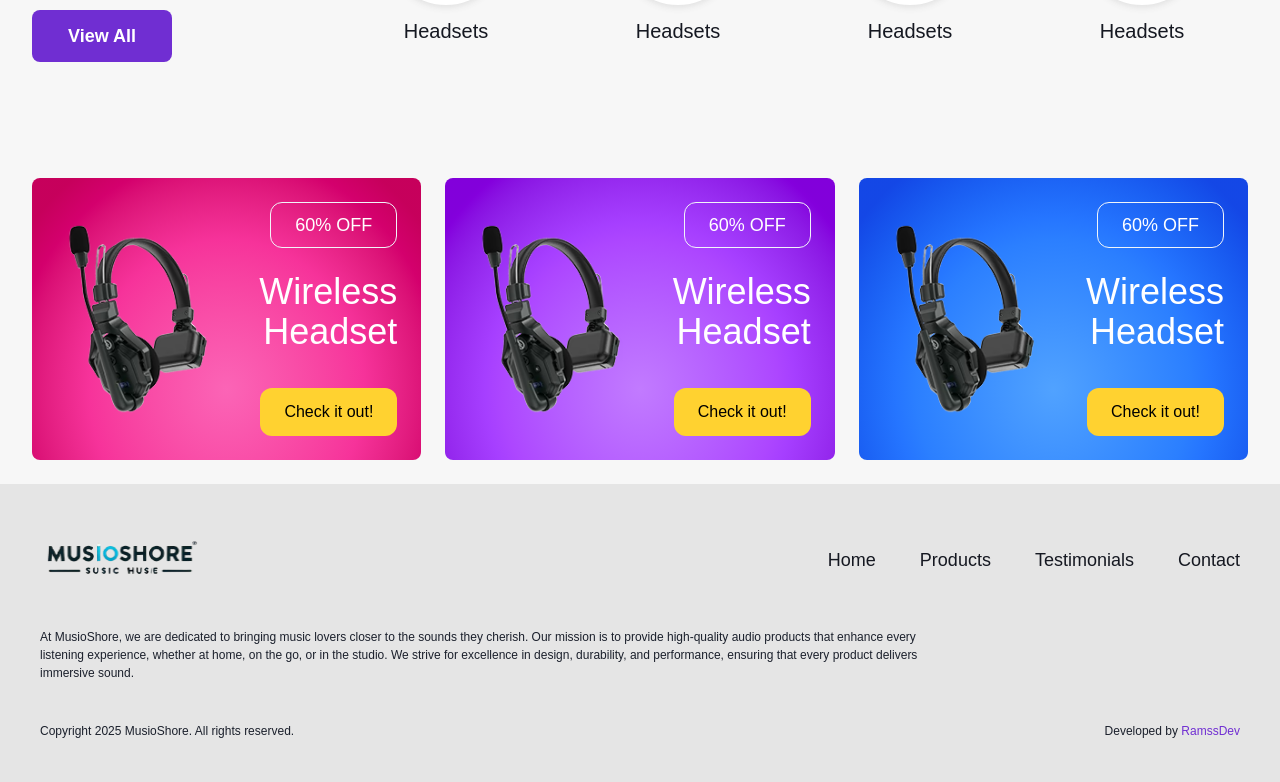
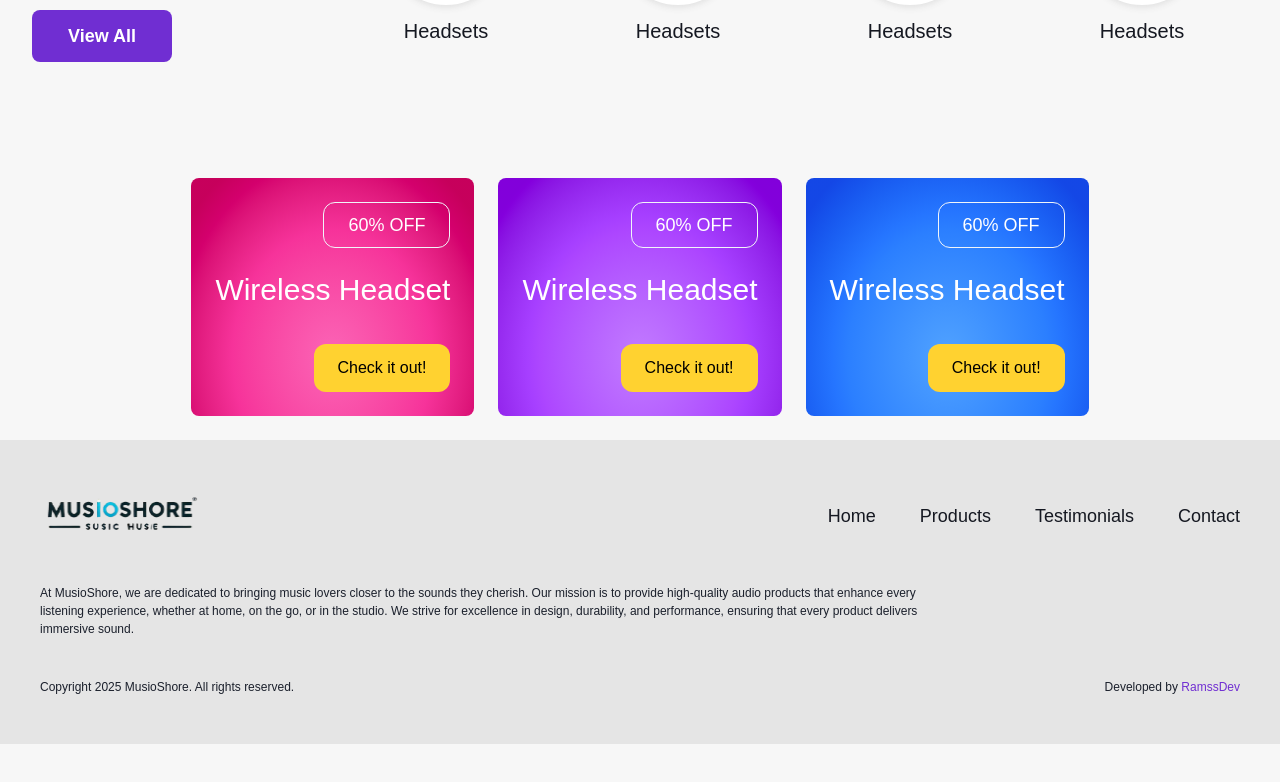
Before and after one commit to RamssCR/ecommerce-practice, a React (Vite) app: page / in a window 1280 px wide. Shown: the part 816-1598 px from the top of the page. After the commit the page ends 1560 px from the top, so only its background shows below. Built offline with nearby package versions, Linux system fonts and the light colour scheme; a web font is replaced by a local one.

Commit message:
fix: changed SaleCard's architecture and styles

```diff
--- a/src/components/sale-card/SaleCard.tsx
+++ b/src/components/sale-card/SaleCard.tsx
@@ -19,24 +19,18 @@ export default function SaleCard({ theme = "background" }: SaleCardProps) {
 
     return (
         <article className={classMerger(
-            'grid grid-cols-2 py-6 pl-2 pr-5 rounded-lg overflow-hidden place-items-center lg:pr-6',
+            'w-full flex flex-col items-end justify-between gap-6 p-6 rounded-lg overflow-hidden',
             theme !== "background" && 'bg-radial-[at_50%_75%] to-90% text-white',
             variants[theme]
         )}>
-            <Image
-                src={headsetsImage}
-                className="scale-130 ml-2 md:ml-4"
-            />
-            <section className="w-full flex flex-col items-end justify-between gap-6">
             <span className="block py-2 text-lg px-6 border border-slate-100 rounded-xl">60% OFF</span>
-                <Title as="h2" className="mb-3 text-2xl font-medium text-right text-white xl:text-4xl">Wireless Headset</Title>
+            <Title as="h2" className="mb-3 text-2xl font-medium text-right text-white xl:text-3xl">Wireless Headset</Title>
             <AppLink
                 to="/products/wireless-headset"
                 className="py-3 bg-amber-300 font-medium px-6 rounded-xl text-black"
             >
                 Check it out!
             </AppLink>
-            </section>
         </article>
     )
 }
```
Lines whose indentation alone changed are shown as unchanged.
